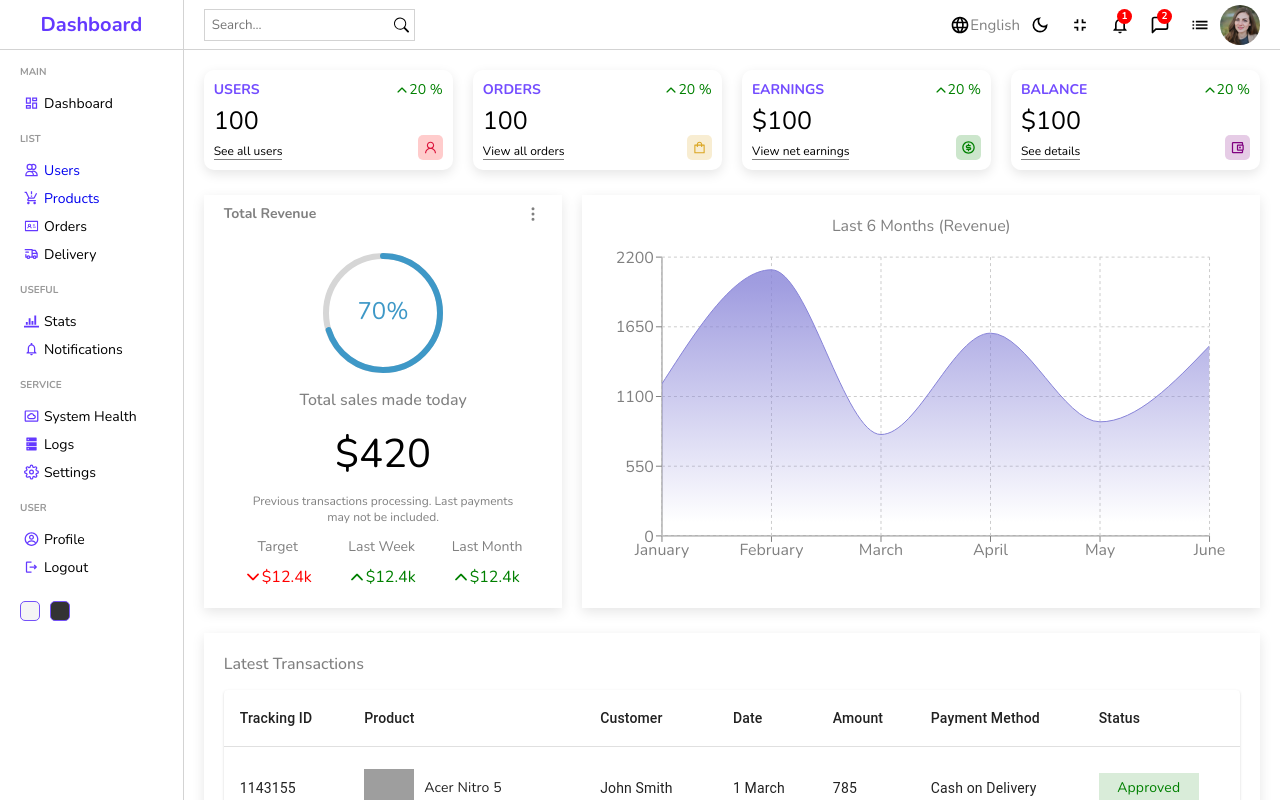
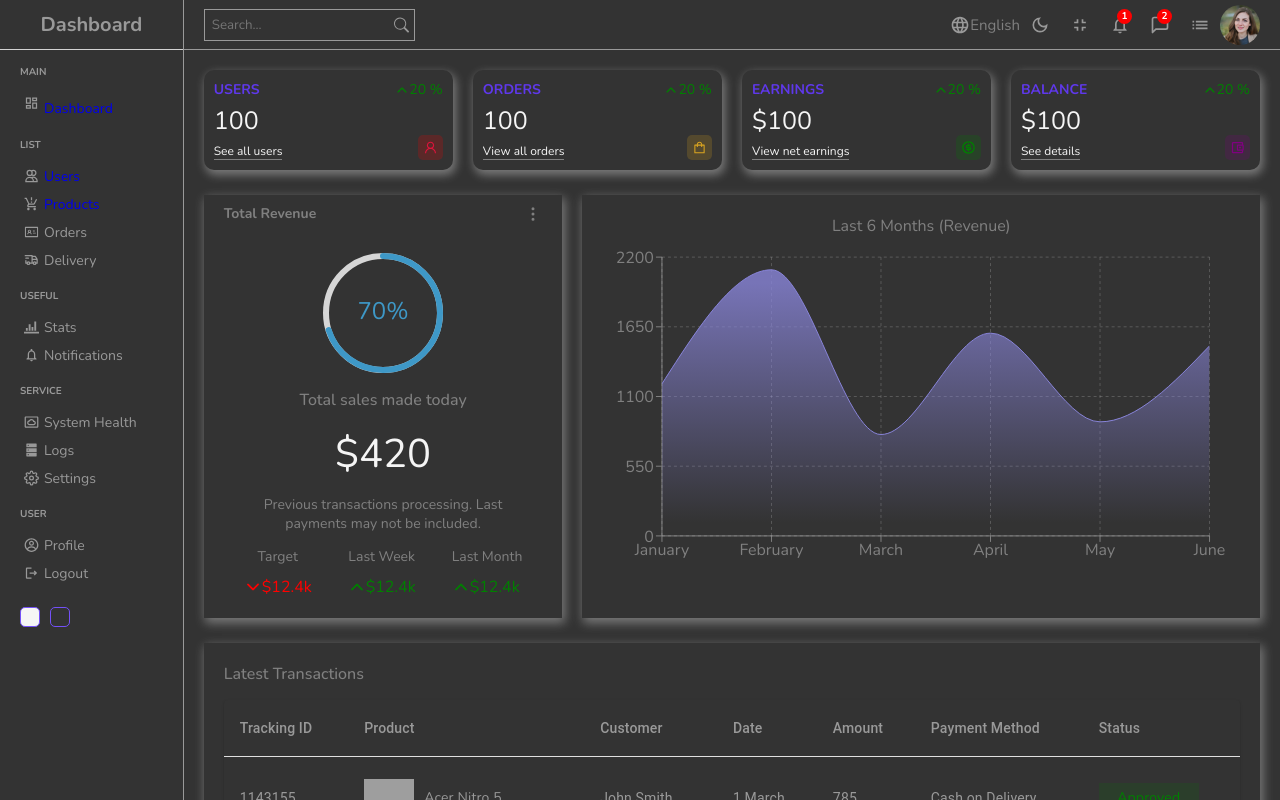
Before and after one commit to nurmdrafi/admin-dashboard-client, a React (Create React App) app: page / in a window 1280 px wide. Shown: the top 800 px of the page. Built offline with nearby package versions, Linux system fonts and the light colour scheme; grey boxes are pictures that could not be loaded.

Commit message:
styled dark mode

```diff
--- a/src/App.js
+++ b/src/App.js
@@ -6,10 +6,11 @@ import Single from "./Pages/Single/Single";
 import New from "./Pages/New/New";
 import NotFound from "./Pages/NotFound/NotFound";
 import { productInputs, userInputs } from "./formSource";
+import "./Style/Dark.scss"
 
 function App() {
   return (
-    <div>
+    <div className="app dark">
       <Routes>
         <Route path="">
           <Route index element={<Home />} />
--- a/src/Components/Chart/Chart.scss
+++ b/src/Components/Chart/Chart.scss
@@ -1,6 +1,7 @@
 .chart {
   flex: 4;
-  box-shadow: rgba(0, 0, 0, 0.1) 0px 4px 12px;
+  -webkit-box-shadow: 2px 4px 10px 1px rgba(0, 0, 0, 0.47);
+  box-shadow: 2px 4px 10px 1px rgba(201, 201, 201, 0.47);
   padding: 20px;
   color: gray;
 
--- a/src/Components/DataTable/DataTable.js
+++ b/src/Components/DataTable/DataTable.js
@@ -30,6 +30,7 @@ const DataTable = () => {
         </Link>
       </div>
       <DataGrid
+      className="dataGrid"
         rows={userRows}
         // columns={userColumns.concat(actionColumn)}
         columns={[...userColumns, ...actionColumn]}
--- a/src/Components/Featured/Featured.scss
+++ b/src/Components/Featured/Featured.scss
@@ -1,6 +1,7 @@
 .featured {
   flex: 2;
-  box-shadow: rgba(0, 0, 0, 0.1) 0px 4px 12px;
+  -webkit-box-shadow: 2px 4px 10px 1px rgba(0, 0, 0, 0.47);
+  box-shadow: 2px 4px 10px 1px rgba(201, 201, 201, 0.47);
   padding: 0 20px;
 
   .top {
@@ -39,7 +40,7 @@
     }
     .desc {
       font-weight: 300;
-      font-size: 12px;
+      font-size: 14px;
       color: gray;
       text-align: center;
     }
--- a/src/Components/Navbar/Navbar.scss
+++ b/src/Components/Navbar/Navbar.scss
@@ -16,11 +16,11 @@
       align-items: center;
       padding: 5px;
       border: 0.5px solid lightgray;
-      background-color: transparent; // for dark mode
       outline: none;
 
       input {
         border: none;
+        background-color: transparent; // for dark mode
       }
       .icon {
         padding-left: 5px;
--- a/src/Components/Sidebar/Sidebar.js
+++ b/src/Components/Sidebar/Sidebar.js
@@ -28,8 +28,10 @@ const Sidebar = () => {
         <ul>
           <p className="title">MAIN</p>
           <li>
-            <MdOutlineDashboard className="icon" />
-            <span>Dashboard</span>
+            <Link to="/" style={{ textDecoration: "none" }}>
+              <MdOutlineDashboard className="icon" />
+              <span>Dashboard</span>
+            </Link>
           </li>
           <p className="title">LIST</p>
           <Link to="/users" style={{ textDecoration: "none" }}>
--- a/src/Components/Widget/Widget.scss
+++ b/src/Components/Widget/Widget.scss
@@ -3,7 +3,8 @@
   flex: 1;
   padding: 10px;
   justify-content: space-between;
-  box-shadow: rgba(0, 0, 0, 0.1) 0px 4px 12px;
+  -webkit-box-shadow: 2px 4px 10px 1px rgba(0, 0, 0, 0.47);
+  box-shadow: 2px 4px 10px 1px rgba(201, 201, 201, 0.47);
   border-radius: 10px;
   height: 100px;
 
--- a/src/Pages/Home/Home.scss
+++ b/src/Pages/Home/Home.scss
@@ -12,7 +12,8 @@
       padding: 5px 20px;
     }
     .listContainer {
-      box-shadow: rgba(0, 0, 0, 0.1) 0px 4px 12px;
+      -webkit-box-shadow: 2px 4px 10px 1px rgba(0, 0, 0, 0.47);
+  box-shadow: 2px 4px 10px 1px rgba(201, 201, 201, 0.47);
       padding: 20px;
       margin: 20px;
 
--- a/src/Pages/New/New.scss
+++ b/src/Pages/New/New.scss
@@ -6,7 +6,8 @@
 
     .top,
     .bottom {
-      box-shadow: rgba(0, 0, 0, 0.1) 0px 4px 12px;
+      -webkit-box-shadow: 2px 4px 10px 1px rgba(0, 0, 0, 0.47);
+  box-shadow: 2px 4px 10px 1px rgba(201, 201, 201, 0.47);
       padding: 20px;
       margin: 20;
       display: flex;
--- a/src/Pages/Single/Single.scss
+++ b/src/Pages/Single/Single.scss
@@ -15,7 +15,8 @@
       gap: 20px;
       .left {
         flex: 1;
-        box-shadow: rgba(0, 0, 0, 0.1) 0px 4px 12px;
+        -webkit-box-shadow: 2px 4px 10px 1px rgba(0, 0, 0, 0.47);
+        box-shadow: 2px 4px 10px 1px rgba(201, 201, 201, 0.47);
         padding: 0 20px;
         position: relative;
 
@@ -65,7 +66,8 @@
       }
     }
     .bottom {
-      box-shadow: rgba(0, 0, 0, 0.1) 0px 4px 12px;
+      -webkit-box-shadow: 2px 4px 10px 1px rgba(0, 0, 0, 0.47);
+      box-shadow: 2px 4px 10px 1px rgba(201, 201, 201, 0.47);
       padding: 20px;
       margin: 20px;
     }
--- /dev/null
+++ b/src/Style/Dark.scss
@@ -0,0 +1,58 @@
+.app.dark {
+  background-color: #333;
+  color: whitesmoke;
+  a:visited {
+    color: #999;
+  }
+
+  .chartGrid {
+    stroke: rgba(228, 228, 228, 0.219);
+  }
+  .table {
+    background-color: #333;
+    .tableCell {
+      color: #999;
+    }
+  }
+  .navbar {
+    background-color: #333;
+    color: #999;
+    border-color: #999;
+    .search {
+      border-color: #999;
+    }
+  }
+  .sidebar {
+    background-color: #333;
+    border-color: #999;
+    color: #999;
+  }
+  .top {
+    .logo {
+      color: #999;
+    }
+  }
+  ul {
+    li {
+      &:hover {
+        background-color: #444;
+      }
+      .icon {
+        color: #999;
+      }
+    }
+  }
+  .dataTable {
+    .dataGrid {
+      color: #999;
+      .viewButton,
+      .deleteButton, .cellWithStatus {
+        color: #999;
+        border: none;
+      }
+    }
+  }
+  input{
+    background-color: transparent;
+  }
+}
```
